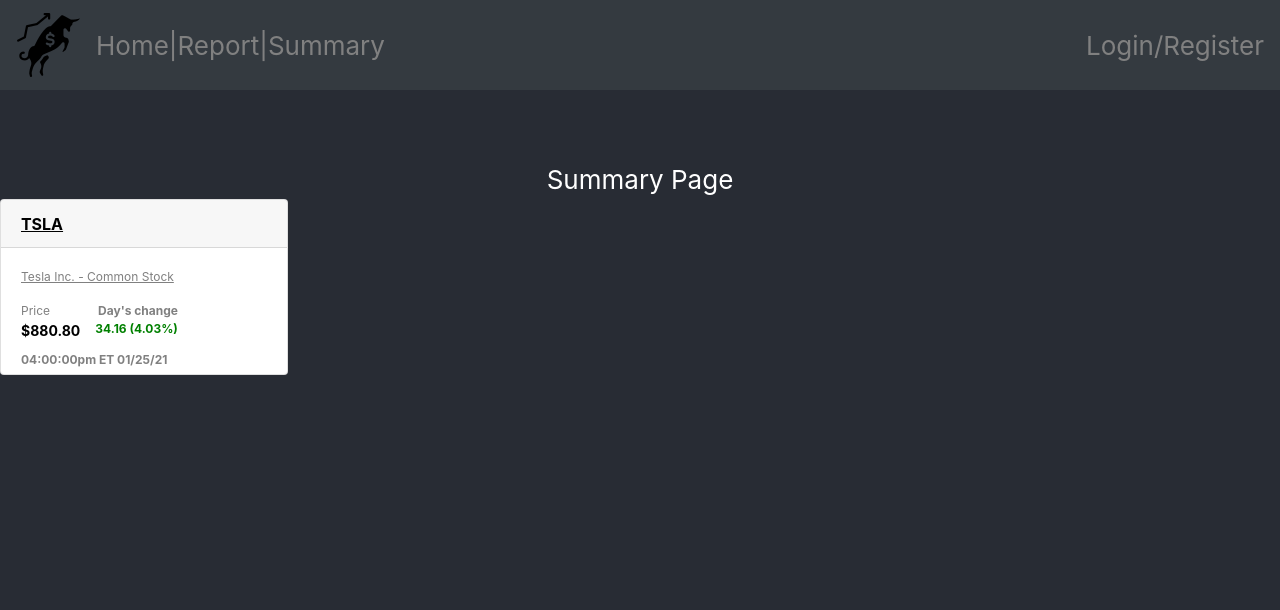
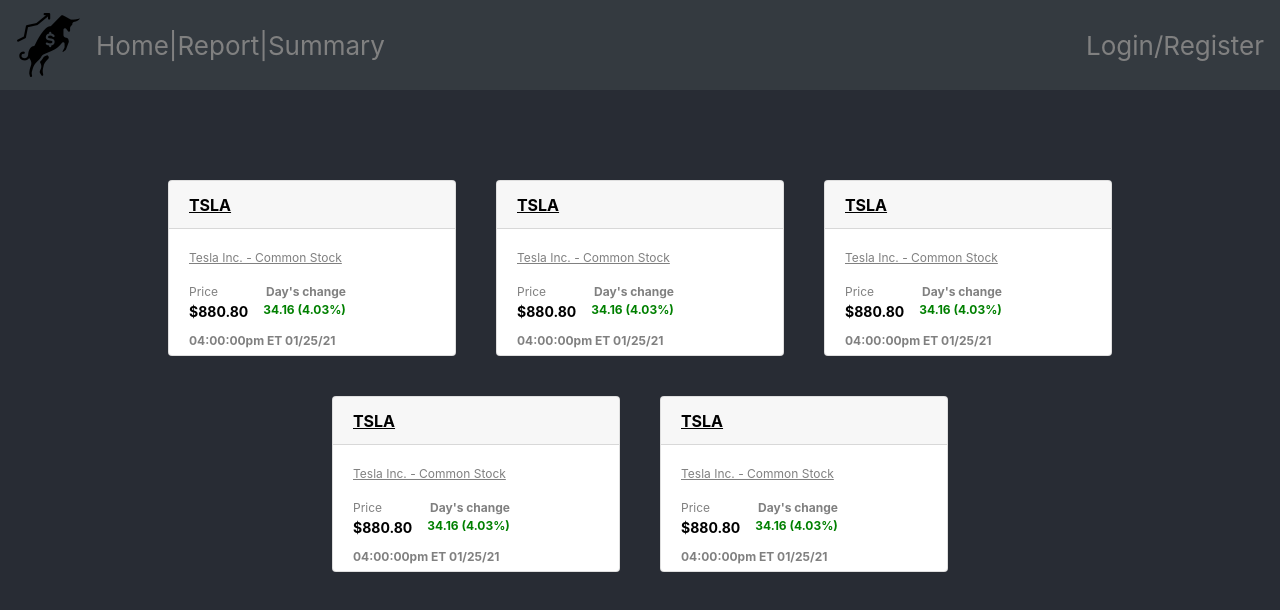
Before and after one commit to jbri91/newFantasyStockApp, a React (Create React App) app: page /summary in a window 1280 px wide. Shown: the top 610 px of the page. Built offline with nearby package versions, Linux system fonts and the light colour scheme; the HTML template or start-up script is replaced by a standard one.

Commit message:
Used flexbox in Summary page for Stock Cards

```diff
--- a/src/components/StockCard.js
+++ b/src/components/StockCard.js
@@ -4,7 +4,7 @@ import { Card } from "react-bootstrap";
 function StockCard() {
   return (
     <div>
-      <Card style={{ width: "18rem", height: '11rem' }}>
+      <Card style={{ width: "18rem", height: '11rem', margin: '20px' }}>
         <Card.Header
           style={{
             color: "black",
--- a/src/components/SummaryPage.js
+++ b/src/components/SummaryPage.js
@@ -3,8 +3,11 @@ import StockCard from './StockCard'
 
 function SummaryPage() {
     return(
-        <div>
-            Summary Page
+        <div style ={{ display: 'flex', flexWrap: 'wrap', justifyContent: 'center' }}>
+            <StockCard />
+            <StockCard />
+            <StockCard />
+            <StockCard />
             <StockCard />
         </div>
     )
```
Also changed, not shown: 1 other file (tests, documents, lock files or other folders).
